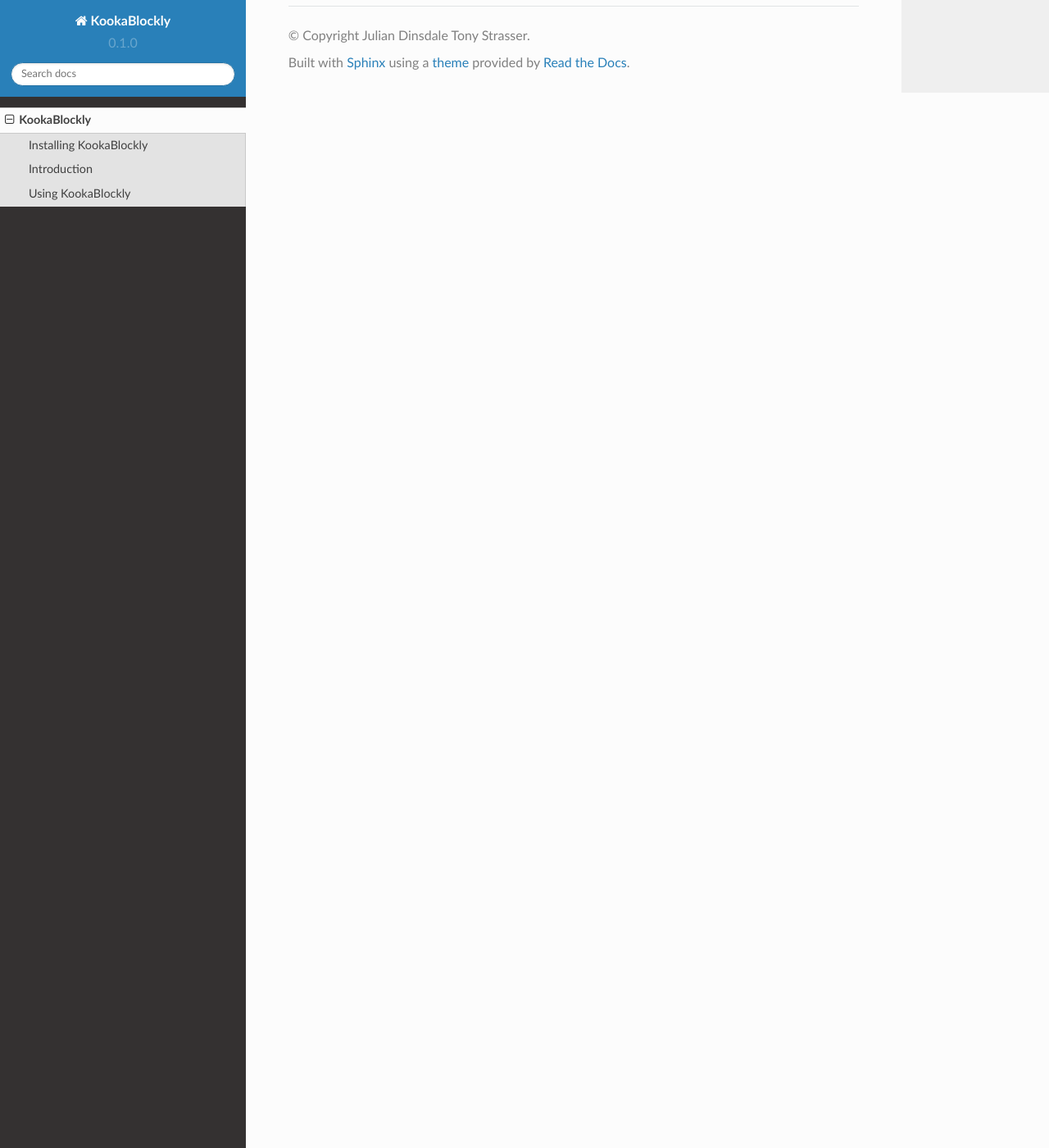
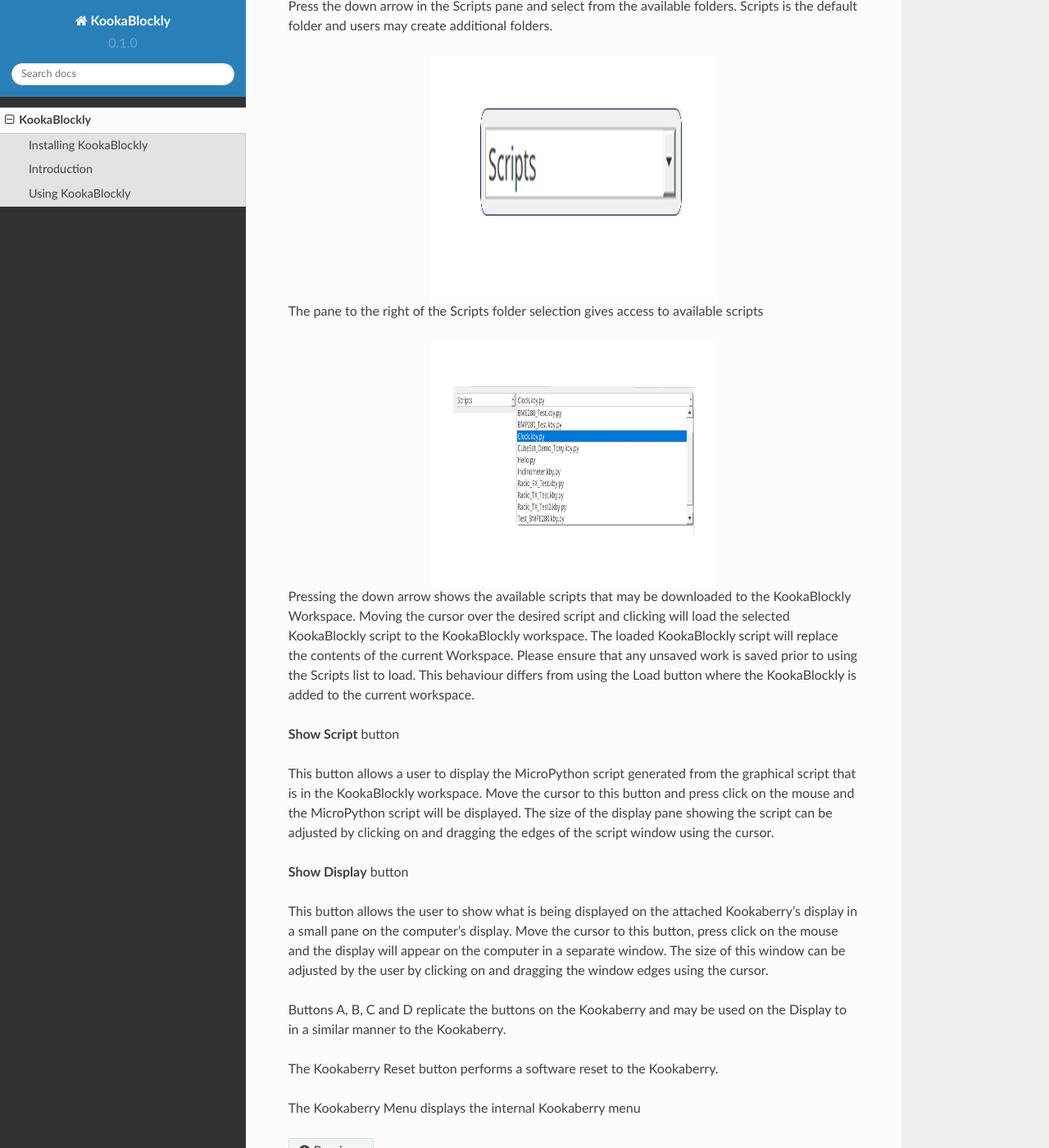
Before and after one commit to JulianDinsdale/KookaBlockly, a Sphinx documentation site: the page built from docs/source/KookaBlockly_Overview.rst, in a window 1280 px wide and 1400 px high, scrolled down 4803 px. Shown: the whole window at 82% size. Built offline with Sphinx 7.4.7 and the Read the Docs theme 2.0.0, drawn with Linux system fonts in a browser that asks for light colours; some of the changed text lies outside the part shown.

Commit message:
more text added

```diff
--- a/docs/source/KookaBlockly_Overview.rst
+++ b/docs/source/KookaBlockly_Overview.rst
@@ -136,7 +136,7 @@
 click on the mouse and the following will be displayed.
 
 .. image:: images/Print_Display.png
-    :width: 300
+    :width: 350
     :height: 300
     :align: center
     :alt: Print display pane
@@ -164,3 +164,49 @@
 selected will be automatically selected via the operating system of your computer.
 If, on rare occasions, the Kookaberry becomes unresponsive, click on the drop-down list and select the Auto-connect
 option to cause the connection to be renewed.
+
+**Scripts** pane and drop down lists
+
+Press the down arrow in the Scripts pane and select from the available folders. Scripts is the default folder and
+users may create additional folders.
+
+.. image:: images/Scripts_Folders.png
+    :width: 350
+    :height: 300
+    :align: center
+    :alt: Scripts folder dropdown selection
+
+The pane to the right of the Scripts folder selection gives access to available scripts
+
+.. image:: images/Scripts_Avail.png
+    :width: 350
+    :height: 300
+    :align: center
+    :alt: Available scripts drop down menu selection
+
+Pressing the down arrow shows the available scripts that may be downloaded to the KookaBlockly Workspace.  Moving the
+cursor over the desired script and clicking will load the selected KookaBlockly script to the KookaBlockly workspace.
+The loaded KookaBlockly script will replace the contents of the current Workspace.  Please ensure that any unsaved work is
+saved prior to using the Scripts list to load.  This behaviour differs from using the Load button where the KookaBlockly
+is added to the current workspace.
+
+**Show Script** button
+
+This button allows a user to display the MicroPython script generated from the graphical script that is in the KookaBlockly
+workspace.  Move the cursor to this button and press click on the mouse and the MicroPython script will be displayed.
+The size of the display pane showing the script can be adjusted by clicking on and dragging the edges of the script window
+using the cursor.
+
+**Show Display** button
+
+This button allows the user to show what is being displayed on the attached Kookaberry’s display in a small pane on the
+computer’s display.  Move the cursor to this button, press click on the mouse and the display will appear on the computer
+in a separate window.  The size of this window can be adjusted by the user by clicking on and dragging the window edges
+using the cursor.
+
+Buttons A, B, C and D replicate the buttons on the Kookaberry and may be used on the Display to in a similar manner to
+the Kookaberry.
+
+The Kookaberry Reset button performs a software reset to the Kookaberry.
+
+The Kookaberry Menu displays the internal Kookaberry menu
```
Also changed, not shown: docs/source/images/Scripts_Avail.png (added), docs/source/images/Scripts_Folders.png (added).
